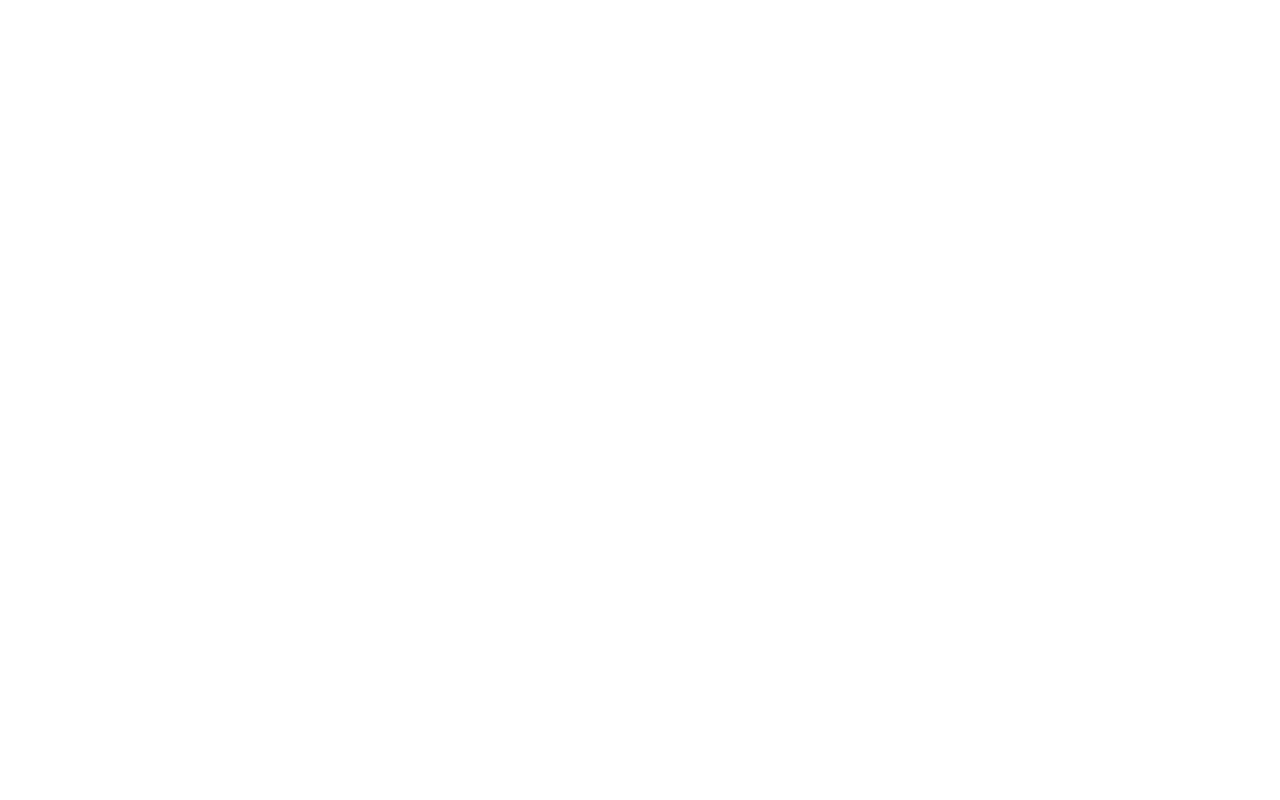
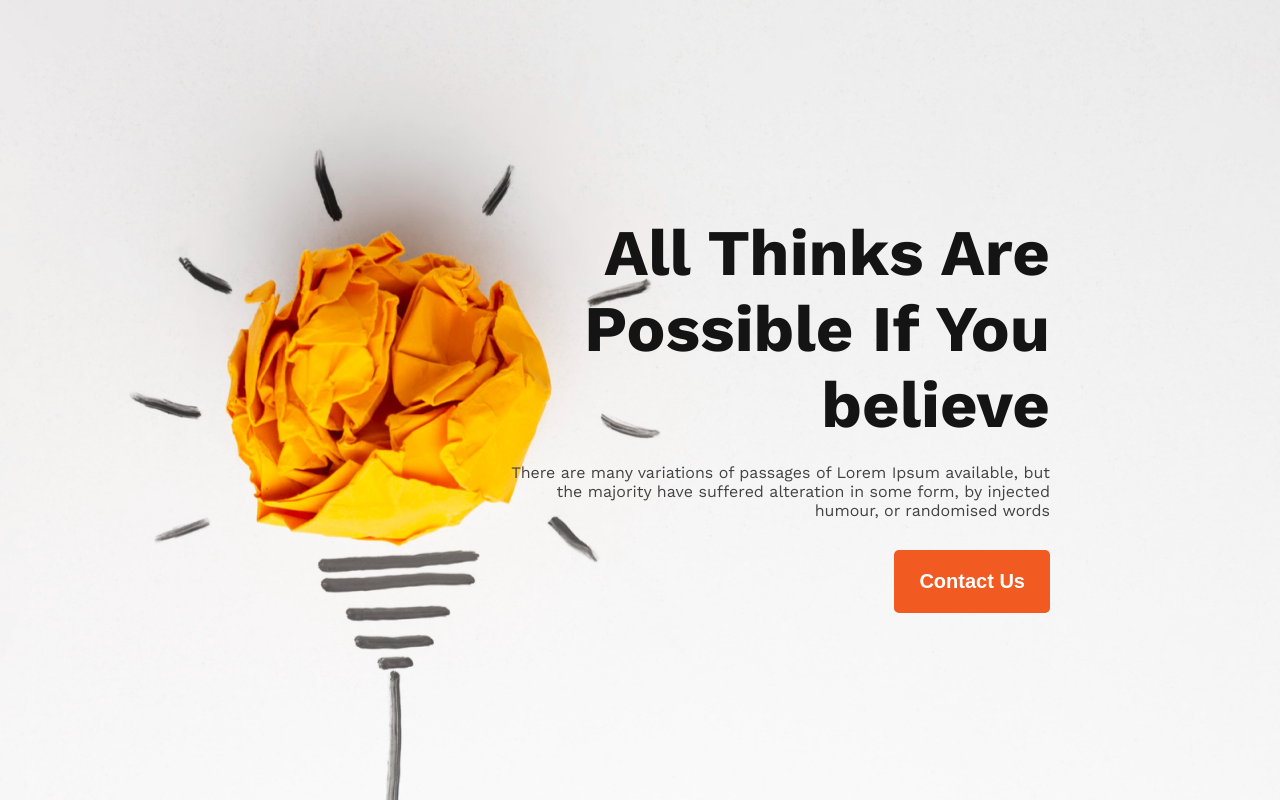
Before and after one commit to rozaneekantadas/my-practice-project1, a plain HTML site: page index.html in a window 1280 px wide. Drawn offline with nearby package versions, Linux system fonts and the light colour scheme.

Commit message:
finished header section

```diff
--- a/index.html
+++ b/index.html
@@ -1,12 +1,36 @@
 <!DOCTYPE html>
 <html lang="en">
+
 <head>
     <meta charset="UTF-8">
     <meta name="viewport" content="width=device-width, initial-scale=1.0">
+    <link rel="preconnect" href="https://fonts.googleapis.com">
+    <link rel="preconnect" href="https://fonts.gstatic.com" crossorigin>
+    <link href="https://fonts.googleapis.com/css2?family=Work+Sans:ital,wght@0,100..900;1,100..900&display=swap"
+        rel="stylesheet">
     <link rel="stylesheet" href="styles/index.css">
     <title>Practice Project 1</title>
 </head>
+
 <body>
+    <header>
+        <div class="banner">
+            <div class="banner-content">
+                <h3 class="banner-title">All Thinks Are Possible If You believe</h3>
+                <p class="banner-description">There are many variations of passages of Lorem Ipsum available, but the
+                    majority have suffered alteration in some form, by injected humour, or randomised words
+                </p>
+                <button class="contact-btn">Contact Us</button>
+            </div>
+        </div>
+    </header>
+    <main>
+
+    </main>
+    <footer>
+
+    </footer>
 
 </body>
+
 </html>
--- a/styles/index.css
+++ b/styles/index.css
@@ -0,0 +1,52 @@
+/* common shared styles */
+
+body {
+    font-family: "Work Sans", sans-serif;
+    font-style: normal;
+    font-optical-sizing: auto;
+    margin: 0px;
+}
+
+/* header styles */
+
+.banner {
+    background-image: url("../images/banner/banner1.png");
+    height: 800px;
+    width: 100%;
+    display: flex;
+    justify-content: right;
+    background-repeat: no-repeat;
+}
+
+.banner-content {
+    text-align: right;
+    max-width: 550px;
+    margin-top: 215px;
+    margin-right: 230px;
+}
+
+.banner-title {
+    font-weight: 700;
+    font-size: 65px;
+    color: #151414;
+    margin: 0;
+}
+
+.banner-description {
+    font-weight: 400;
+    font-size: 16px;
+    color: #444343;
+    margin-top: 20px;
+    margin-bottom: 30px;
+}
+
+.contact-btn {
+    color: white;
+    background-color: #F15B22;
+    border-radius: 5px;
+    border: 0px;
+    padding: 20px 25px;
+    font-weight: 600;
+    font-size: 20px;
+    margin-top: 0px;
+}
```
